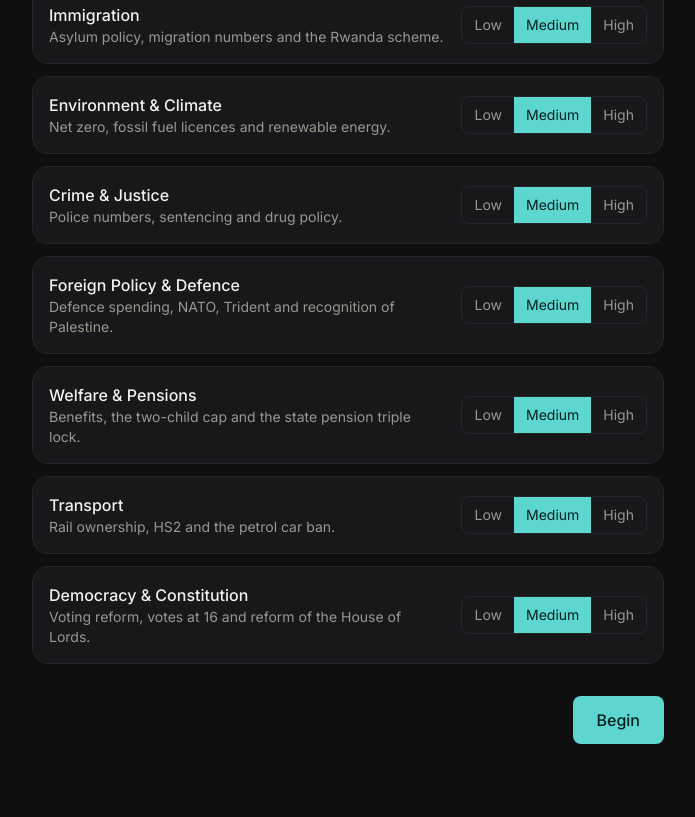
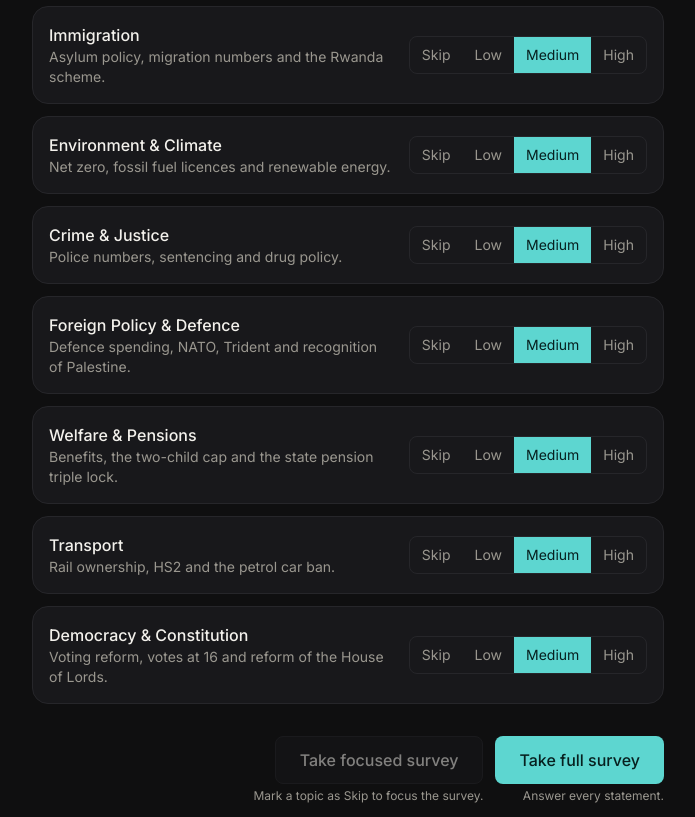
Before and after one commit to patrykkulik/whoToVoteFor, a Next.js app: page /survey in a window 1280 px wide. Shown: the part 1003-1820 px from the top of the page, without its empty margins (292-987 px from the left). Built offline with nearby package versions, Linux system fonts and the light colour scheme.

Commit message:
low priority topics will not show up in survey

```diff
--- a/src/app/about/page.tsx
+++ b/src/app/about/page.tsx
@@ -39,6 +39,13 @@ export default function AboutPage() {
           you are <em>where there&apos;s evidence to compare</em>. The
           &ldquo;answered N of M statements&rdquo; figure on the results page
           tells you how much evidence that represents.
+        </p>
+        <p>
+          You can take the survey in two modes. <em>Full</em> asks every
+          statement; topics you marked as <em>Skip</em> are still scored, but
+          treated as low importance so your preference is preserved. <em>Focused</em>
+          drops Skip-marked topics from the survey and from scoring entirely,
+          so you only see and score what you care about.
         </p>
       </section>
 
--- a/src/app/page.tsx
+++ b/src/app/page.tsx
@@ -54,7 +54,7 @@ export default function LandingPage() {
         <h2 className="font-display text-2xl mb-5">How it works</h2>
         <ol className="space-y-4">
           {[
-            ["Pick what matters", "Mark each policy topic as low, medium or high importance."],
+            ["Pick what matters", "Mark each policy topic as low, medium or high importance — or skip topics you'd rather not answer."],
             ["Answer the statements", "For each one, say how much you agree or disagree."],
             ["See your matches", "We rank each party by how closely their manifesto aligns with you."],
           ].map(([title, body], i) => (
--- a/src/app/results/page.tsx
+++ b/src/app/results/page.tsx
@@ -4,7 +4,7 @@ import Link from "next/link";
 import { useMemo } from "react";
 import { useRouter } from "next/navigation";
 import { useSurvey } from "@/lib/store";
-import { PARTIES, STATEMENTS } from "@/data";
+import { PARTIES, STATEMENTS, TOPICS, type TopicId } from "@/data";
 import { rank, scoreParties } from "@/lib/scoring";
 import { partiesForRegion, REGION_LABEL } from "@/lib/region";
 import { Button } from "@/components/ui/Button";
@@ -32,19 +32,26 @@ function ResultsContent() {
   const answers = useSurvey((s) => s.answers);
   const weights = useSurvey((s) => s.weights);
   const region = useSurvey((s) => s.region);
+  const mode = useSurvey((s) => s.mode);
   const resetSurvey = useSurvey((s) => s.resetSurvey);
   const reviewAnswers = useSurvey((s) => s.reviewAnswers);
 
   const partyIds = useMemo(() => partiesForRegion(region), [region]);
+  const effectiveMode = mode ?? "full";
 
   const matches = useMemo(
-    () => rank(scoreParties(STATEMENTS, partyIds, answers, weights)),
-    [answers, weights, partyIds],
+    () => rank(scoreParties(STATEMENTS, partyIds, answers, weights, effectiveMode)),
+    [answers, weights, partyIds, effectiveMode],
   );
 
   const answeredCount = Object.values(answers).filter(
     (a) => a !== null && a !== undefined,
   ).length;
+
+  const skippedTopicCount =
+    effectiveMode === "focused"
+      ? (Object.keys(TOPICS) as TopicId[]).filter((id) => weights[id] === "skip").length
+      : 0;
 
   if (answeredCount === 0) {
     return (
@@ -74,6 +81,12 @@ function ResultsContent() {
           percentage shows how closely each party&apos;s manifesto matches your
           views, weighted by the topics you marked as important.
         </p>
+        {effectiveMode === "focused" && skippedTopicCount > 0 && (
+          <p className="inline-flex items-center gap-2 text-xs px-2.5 py-1 rounded-full border border-[var(--color-border)] bg-[var(--color-accent-soft)] text-[var(--color-fg)]">
+            Focused survey · {skippedTopicCount} topic
+            {skippedTopicCount === 1 ? "" : "s"} skipped
+          </p>
+        )}
       </header>
 
       <Card className="p-6">
--- a/src/components/survey/ImportancePicker.tsx
+++ b/src/components/survey/ImportancePicker.tsx
@@ -1,14 +1,15 @@
 "use client";
 
-import { TOPICS, type TopicId } from "@/data";
+import { STATEMENTS, TOPICS, type TopicId } from "@/data";
 import { useSurvey } from "@/lib/store";
-import type { Importance } from "@/lib/scoring";
+import { activeStatementsFor, type Importance } from "@/lib/scoring";
 import { Button } from "@/components/ui/Button";
 import { Card } from "@/components/ui/Card";
 import { ScopeBanner } from "@/components/ScopeBanner";
 import { RegionPicker } from "@/components/RegionPicker";
 
 const OPTIONS: { value: Importance; label: string }[] = [
+  { value: "skip", label: "Skip" },
   { value: "low", label: "Low" },
   { value: "medium", label: "Medium" },
   { value: "high", label: "High" },
@@ -17,15 +18,32 @@ const OPTIONS: { value: Importance; label: string }[] = [
 export function ImportancePicker() {
   const weights = useSurvey((s) => s.weights);
   const setImportance = useSurvey((s) => s.setImportance);
-  const setPhase = useSurvey((s) => s.setPhase);
+  const beginSurvey = useSurvey((s) => s.beginSurvey);
+
+  const allTopics = Object.values(TOPICS);
+  const skippedCount = allTopics.filter((t) => weights[t.id as TopicId] === "skip").length;
+  const allSkipped = skippedCount === allTopics.length;
+  const noneSkipped = skippedCount === 0;
+
+  const focusedDisabled = noneSkipped || allSkipped;
+  const focusedHint = noneSkipped
+    ? "Mark a topic as Skip to focus the survey."
+    : allSkipped
+      ? "Un-skip at least one topic to continue."
+      : null;
+
+  const onBegin = (mode: "full" | "focused") => {
+    const ids = activeStatementsFor(STATEMENTS, weights, mode).map((s) => s.id);
+    beginSurvey(mode, ids);
+  };
 
   return (
     <div className="space-y-8">
       <header>
         <h1 className="font-display text-3xl mb-2">What matters to you?</h1>
         <p className="text-[var(--color-muted)]">
-          Mark each topic as low, medium or high importance. We&apos;ll weight
-          your matches accordingly. (Default is medium.)
+          Mark each topic as low, medium or high importance — or Skip to leave
+          it out of a focused survey. (Default is medium.)
         </p>
       </header>
 
@@ -36,13 +54,20 @@ export function ImportancePicker() {
       </Card>
 
       <ul className="space-y-3">
-        {Object.values(TOPICS).map((topic) => {
+        {allTopics.map((topic) => {
           const current = weights[topic.id as TopicId] ?? "medium";
+          const isSkipped = current === "skip";
           return (
             <li key={topic.id}>
               <Card className="p-4 flex flex-col sm:flex-row sm:items-center gap-3 sm:gap-4">
                 <div className="flex-1">
-                  <p className="font-medium">{topic.label}</p>
+                  <p
+                    className={`font-medium ${
+                      isSkipped ? "line-through text-[var(--color-muted)]" : ""
+                    }`}
+                  >
+                    {topic.label}
+                  </p>
                   <p className="text-sm text-[var(--color-muted)]">{topic.blurb}</p>
                 </div>
                 <div
@@ -76,10 +101,30 @@ export function ImportancePicker() {
         })}
       </ul>
 
-      <div className="flex justify-end">
-        <Button size="lg" onClick={() => setPhase("questions")}>
-          Begin
-        </Button>
+      <div className="space-y-3">
+        <div className="flex flex-col-reverse sm:flex-row sm:justify-end gap-3">
+          <div className="flex flex-col items-stretch sm:items-end gap-1">
+            <Button
+              size="lg"
+              variant="secondary"
+              disabled={focusedDisabled}
+              onClick={() => onBegin("focused")}
+            >
+              Take focused survey
+            </Button>
+            <p className="text-xs text-[var(--color-muted)] sm:text-right">
+              {focusedHint ?? `Skips ${skippedCount} topic${skippedCount === 1 ? "" : "s"}.`}
+            </p>
+          </div>
+          <div className="flex flex-col items-stretch sm:items-end gap-1">
+            <Button size="lg" onClick={() => onBegin("full")}>
+              Take full survey
+            </Button>
+            <p className="text-xs text-[var(--color-muted)] sm:text-right">
+              Answer every statement.
+            </p>
+          </div>
+        </div>
       </div>
     </div>
   );
--- a/src/components/survey/SurveyShell.tsx
+++ b/src/components/survey/SurveyShell.tsx
@@ -1,9 +1,9 @@
 "use client";
 
-import { useEffect, useRef } from "react";
+import { useEffect, useMemo, useRef } from "react";
 import { useRouter } from "next/navigation";
 import { AnimatePresence, motion } from "framer-motion";
-import { STATEMENTS, TOPICS } from "@/data";
+import { STATEMENTS, TOPICS, type Statement } from "@/data";
 import { useSurvey } from "@/lib/store";
 import type { AnswerScore } from "@/lib/scoring";
 import { ImportancePicker } from "./ImportancePicker";
@@ -37,18 +37,45 @@ function Questions() {
   const router = useRouter();
   const answers = useSurvey((s) => s.answers);
   const currentIndex = useSurvey((s) => s.currentIndex);
+  const activeStatementIds = useSurvey((s) => s.activeStatementIds);
   const setIndex = useSurvey((s) => s.setIndex);
   const answer = useSurvey((s) => s.answer);
   const setPhase = useSurvey((s) => s.setPhase);
+  const resetSurvey = useSurvey((s) => s.resetSurvey);
 
-  const total = STATEMENTS.length;
-  const safeIndex = Math.min(Math.max(currentIndex, 0), total - 1);
-  const statement = STATEMENTS[safeIndex];
-  const current = answers[statement.id] ?? null;
+  // Resolve the frozen active statement set captured at "Begin" time. A null
+  // value (fresh state or v2-migrated session) falls back to the full list.
+  const { active, stale } = useMemo(() => {
+    if (!activeStatementIds) return { active: STATEMENTS as readonly Statement[], stale: false };
+    const byId = new Map(STATEMENTS.map((s) => [s.id, s] as const));
+    const resolved = activeStatementIds
+      .map((id) => byId.get(id))
+      .filter((s): s is Statement => s !== undefined);
+    const isStale = resolved.length !== activeStatementIds.length || resolved.length === 0;
+    return { active: resolved, stale: isStale };
+  }, [activeStatementIds]);
 
+  // Stale-data recovery: persisted IDs reference statements that no longer
+  // exist (e.g. a manifesto refresh). Reset and route back to the importance
+  // picker rather than silently shrinking the run.
+  useEffect(() => {
+    if (!stale) return;
+    if (process.env.NODE_ENV !== "production") {
+      // eslint-disable-next-line no-console
+      console.warn("[survey] persisted activeStatementIds are stale; resetting.");
+    }
+    resetSurvey();
+  }, [stale, resetSurvey]);
+
+  const total = active.length;
   // Prevents double-recording when a key is pressed during the post-answer
   // transition window.
   const transitioning = useRef(false);
+
+  // Hooks below must run unconditionally; guard rendering after.
+  const safeIndex = total === 0 ? 0 : Math.min(Math.max(currentIndex, 0), total - 1);
+  const statement = total === 0 ? null : active[safeIndex];
+  const current = statement ? answers[statement.id] ?? null : null;
 
   const advance = () => {
     if (safeIndex < total - 1) {
@@ -60,7 +87,7 @@ function Questions() {
   };
 
   const onAnswer = (value: AnswerScore) => {
-    if (transitioning.current) return;
+    if (!statement || transitioning.current) return;
     transitioning.current = true;
     answer(statement.id, value);
     window.setTimeout(() => {
@@ -70,7 +97,7 @@ function Questions() {
   };
 
   const onSkip = () => {
-    if (transitioning.current) return;
+    if (!statement || transitioning.current) return;
     answer(statement.id, null);
     advance();
   };
@@ -99,7 +126,16 @@ function Questions() {
     window.addEventListener("keydown", onKey);
     return () => window.removeEventListener("keydown", onKey);
     // eslint-disable-next-line react-hooks/exhaustive-deps
-  }, [safeIndex]);
+  }, [safeIndex, statement?.id]);
+
+  if (stale || !statement) {
+    return (
+      <div className="space-y-4 text-center py-10">
+        <p className="text-[var(--color-muted)]">No questions to show.</p>
+        <Button onClick={() => setPhase("importance")}>Pick again</Button>
+      </div>
+    );
+  }
 
   return (
     <div className="space-y-7">
--- a/src/lib/scoring.ts
+++ b/src/lib/scoring.ts
@@ -1,7 +1,15 @@
 import type { PartyId, Statement, TopicId } from "@/data";
 
 export const IMPORTANCE_WEIGHTS = { low: 1, medium: 2, high: 3 } as const;
-export type Importance = keyof typeof IMPORTANCE_WEIGHTS;
+/**
+ * `"skip"` is intentionally not a key in IMPORTANCE_WEIGHTS — it's a
+ * topic-inclusion flag, resolved to a numeric weight (or excluded) at
+ * scoring time via `scoringWeight()`. This keeps "include" and "weight"
+ * orthogonal at the type level.
+ */
+export type Importance = "skip" | "low" | "medium" | "high";
+
+export type SurveyMode = "full" | "focused";
 
 export type AnswerScore = -2 | -1 | 0 | 1 | 2;
 /** User's answer per statement id; missing key or `null` = skipped. */
@@ -19,13 +27,51 @@ export interface PartyMatch {
 const ANSWER_RANGE = 4; // |a - s| max when both in {-2..2}
 
 /**
+ * Resolves a (possibly skipped/undefined) topic importance to a scoring
+ * weight key, or `null` to mean "exclude this statement from scoring".
+ *
+ * - Undefined → `"medium"` (the picker default).
+ * - `"skip"` in focused mode → `null` (excluded).
+ * - `"skip"` in full mode → `"low"` (the user marked it as least important
+ *   but elected to answer everything; preserve that signal at scoring time
+ *   without mutating their persisted weights).
+ */
+export function scoringWeight(
+  raw: Importance | undefined,
+  mode: SurveyMode,
+): "low" | "medium" | "high" | null {
+  const r = raw ?? "medium";
+  if (r !== "skip") return r;
+  return mode === "full" ? "low" : null;
+}
+
+/**
+ * Returns the statements asked in a given mode. In `"full"` mode this is
+ * every statement; in `"focused"` mode, statements whose topic is marked
+ * `"skip"` are excluded.
+ */
+export function activeStatementsFor(
+  statements: readonly Statement[],
+  weights: Weights,
+  mode: SurveyMode,
+): Statement[] {
+  if (mode === "full") return [...statements];
+  return statements.filter((s) => (weights[s.topic] ?? "medium") !== "skip");
+}
+
+/**
  * Pure scoring function. See DESIGN.md "Scoring Algorithm" section.
+ *
+ * `mode` defaults to `"full"` so existing callers and tests continue to
+ * compile. In `"focused"` mode, topics marked `"skip"` are excluded from
+ * both numerator and denominator even if a stale answer exists.
  */
 export function scoreParties(
   statements: readonly Statement[],
   partyIds: readonly PartyId[],
   answers: Answers,
   weights: Weights,
+  mode: SurveyMode = "full",
 ): PartyMatch[] {
   return partyIds.map((partyId) => {
     let numerator = 0;
@@ -36,13 +82,16 @@ export function scoreParties(
     for (const statement of statements) {
       const stance = statement.stances[partyId];
       if (!stance || stance.kind !== "stated") continue;
+
+      const weightKey = scoringWeight(weights[statement.topic], mode);
+      if (weightKey === null) continue;
+
       totalStated += 1;
 
       const answer = answers[statement.id];
       if (answer === null || answer === undefined) continue;
 
-      const importance = weights[statement.topic] ?? "medium";
-      const weight = IMPORTANCE_WEIGHTS[importance];
+      const weight = IMPORTANCE_WEIGHTS[weightKey];
 
       numerator += weight * (ANSWER_RANGE - Math.abs(answer - stance.score));
       denominator += weight * ANSWER_RANGE;
--- a/src/lib/store.ts
+++ b/src/lib/store.ts
@@ -3,7 +3,7 @@
 import { create } from "zustand";
 import { persist, createJSONStorage } from "zustand/middleware";
 import { safeStorage } from "./safeStorage";
-import type { AnswerScore, Answers, Importance, Weights } from "./scoring";
+import type { AnswerScore, Answers, Importance, SurveyMode, Weights } from "./scoring";
 import type { Region, TopicId } from "@/data";
 
 export type SurveyPhase = "importance" | "questions" | "done";
@@ -14,6 +14,14 @@ interface SurveyState {
   weights: Weights;
   answers: Answers;
   currentIndex: number;
+  /** Null until the user picks a mode at "Begin" time; treated as "full" downstream. */
+  mode: SurveyMode | null;
+  /**
+   * Frozen at the moment the user clicks a Begin CTA — the exact set of
+   * statements they're being asked, in order. `null` means "use the full
+   * `STATEMENTS` list" (covers fresh state and migrated v2 sessions).
+   */
+  activeStatementIds: string[] | null;
   hasHydrated: boolean;
 
   setPhase: (p: SurveyPhase) => void;
@@ -21,9 +29,19 @@ interface SurveyState {
   setImportance: (topic: TopicId, importance: Importance) => void;
   answer: (statementId: string, value: AnswerScore | null) => void;
   setIndex: (i: number) => void;
+  /**
+   * Transitions to the `questions` phase with a frozen mode and active
+   * statement set. Caller is responsible for computing `activeIds` (typically
+   * via `activeStatementsFor`) so the store stays decoupled from `STATEMENTS`.
+   */
+  beginSurvey: (mode: SurveyMode, activeIds: string[]) => void;
   /** Wipes survey progress. Preserves `region` as a long-lived preference. */
   resetSurvey: () => void;
-  /** Transitions out of the `done` phase so the user can edit prior answers. */
+  /**
+   * Transitions out of the `done` phase so the user can edit prior answers.
+   * Reuses the persisted `activeStatementIds` and `mode` so the user reviews
+   * exactly the statements they were asked.
+   */
   reviewAnswers: () => void;
   setHasHydrated: (b: boolean) => void;
 }
@@ -34,6 +52,8 @@ const initial = {
   weights: {} as Weights,
   answers: {} as Answers,
   currentIndex: 0,
+  mode: null as SurveyMode | null,
+  activeStatementIds: null as string[] | null,
 };
 
 export const useSurvey = create<SurveyState>()(
@@ -48,6 +68,13 @@ export const useSurvey = create<SurveyState>()(
       answer: (statementId, value) =>
         set((s) => ({ answers: { ...s.answers, [statementId]: value } })),
       setIndex: (currentIndex) => set({ currentIndex }),
+      beginSurvey: (mode, activeIds) =>
+        set({
+          mode,
+          activeStatementIds: activeIds,
+          phase: "questions",
+          currentIndex: 0,
+        }),
       // Preserves region as a long-lived preference; wipes survey progress.
       resetSurvey: () => set((s) => ({ ...initial, region: s.region })),
       reviewAnswers: () => set({ phase: "questions", currentIndex: 0 }),
@@ -55,7 +82,7 @@ export const useSurvey = create<SurveyState>()(
     }),
     {
       name: "wtvf-survey-v1",
-      version: 2,
+      version: 3,
       storage: createJSONStorage(() => safeStorage),
       skipHydration: true,
       partialize: (s) => ({
@@ -64,12 +91,25 @@ export const useSurvey = create<SurveyState>()(
         weights: s.weights,
         answers: s.answers,
         currentIndex: s.currentIndex,
+        mode: s.mode,
+        activeStatementIds: s.activeStatementIds,
       }),
       migrate: (persisted, fromVersion) => {
-        const state = (persisted ?? {}) as Partial<SurveyState>;
+        let state = (persisted ?? {}) as Partial<SurveyState>;
         if (fromVersion < 2) {
           // v1 had no region field; default to "All of GB".
-          return { ...state, region: null } as SurveyState;
+          state = { ...state, region: null };
+        }
+        if (fromVersion < 3) {
+          // v2 had no mode/activeStatementIds. Default to null; for in-flight
+          // sessions, treat as a full-mode run (activeStatementIds null ⇒
+          // runner falls back to the full STATEMENTS list).
+          const inFlight = state.phase === "questions" || state.phase === "done";
+          state = {
+            ...state,
+            mode: inFlight ? "full" : null,
+            activeStatementIds: null,
+          };
         }
         return state as SurveyState;
       },
```
Also changed, not shown: 2 other files (tests, documents, lock files or other folders).
